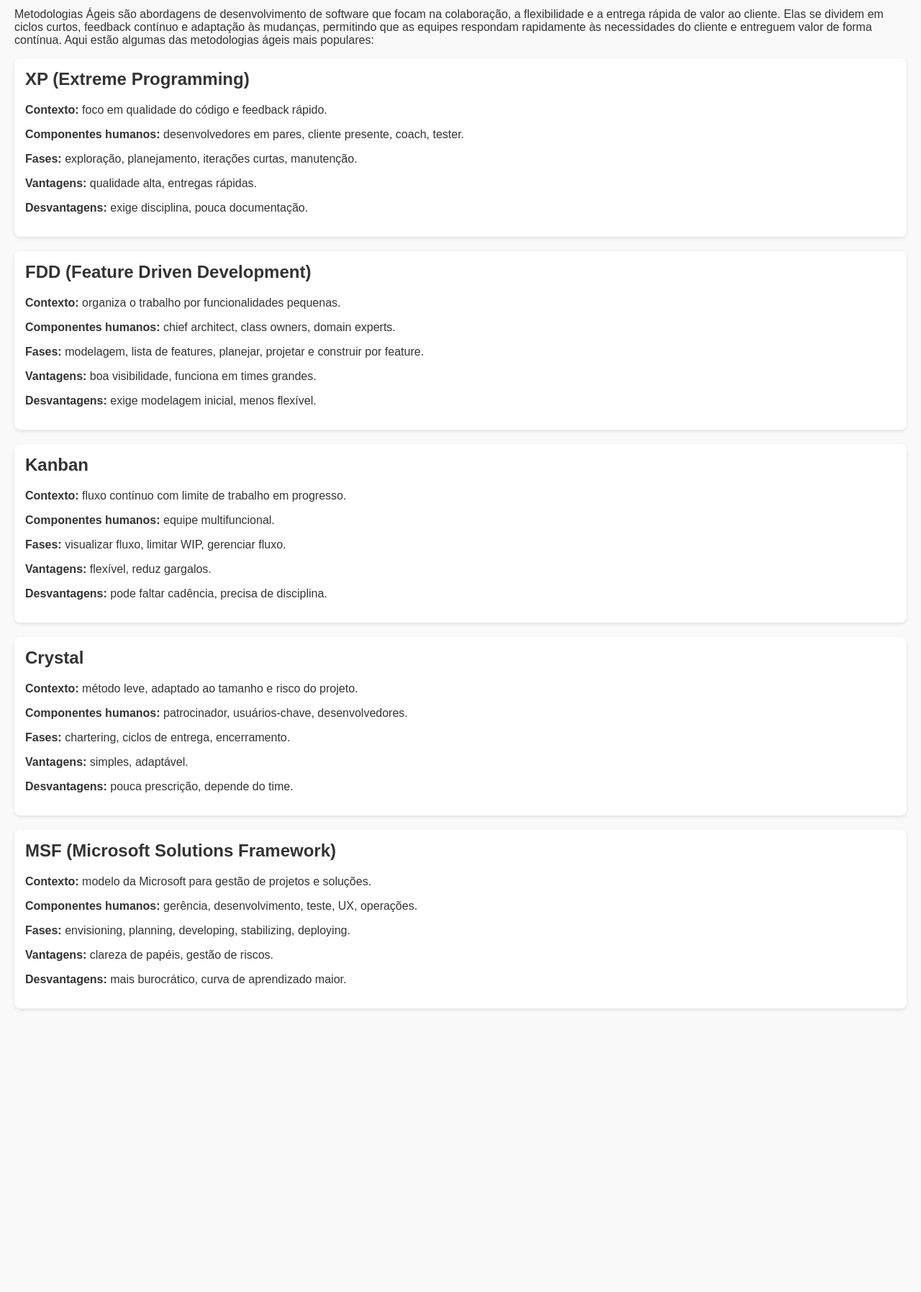
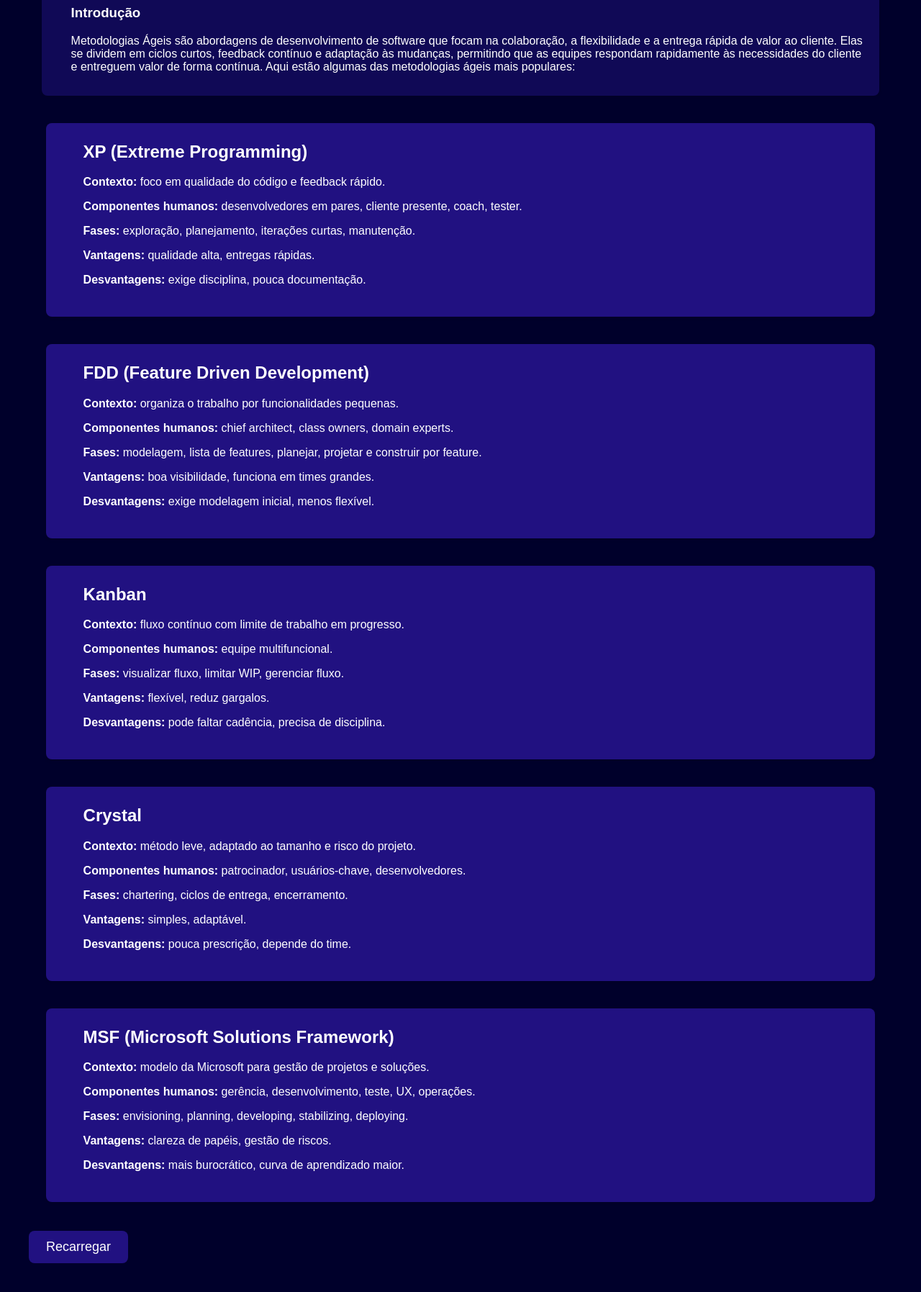
Before and after one commit to Danilo310705/Trabalho-engenharia-de-requisitos, a plain HTML site: page index.html in a window 1280 px wide. Shown: the part 108-1903 px from the top of the page at 72% size. Before the commit the page ends 1529 px from the top, so only its background shows below. Drawn offline with Linux system fonts and the light colour scheme.

Commit message:
Versão Final

```diff
--- a/index.html
+++ b/index.html
@@ -30,6 +30,7 @@ Valor da atividade: 1,0 pontos.-->
 
 
 <body>
+    <header>
         <h1>Metodologias Ágeis</h1>
 
         <div class="areaInformacoes">
@@ -40,6 +41,8 @@ Valor da atividade: 1,0 pontos.-->
                 cliente e entreguem valor de forma contínua. Aqui estão algumas das metodologias ágeis mais populares:
             </p>
         </div>
+    </header>
+
 
     <section id="xp">
         <h2>XP (Extreme Programming)</h2>
@@ -85,6 +88,13 @@ Valor da atividade: 1,0 pontos.-->
         <p><b>Vantagens:</b> clareza de papéis, gestão de riscos.</p>
         <p><b>Desvantagens:</b> mais burocrático, curva de aprendizado maior.</p>
     </section>
+
+    <Button onclick="Reload()">Recarregar</Button>
+    <script>
+        function Reload() {
+            document.body.classList.toggle("Reload_g");
+        }
+    </script>
 </body>
 
 </html>
--- /dev/null
+++ b/script.js
@@ -0,0 +1 @@
+let
--- a/stily.css
+++ b/stily.css
@@ -1,12 +1,49 @@
 body {
     font-family: Arial, sans-serif;
     margin: 20px;
-    background: #f9f9f9;
     color: #333;
+    background-color: #00002b;
+    color:  #ffffff;
+    animation: Mudar_cor 5s ease-in-out;
+}
+
+body.Reload_g{
+    animation: Girar 3s linear;
+}
+
+header {
+    background: #100956;
+    padding: 15px;
+    width:1134px;
+    margin: 0 auto;
+    margin-bottom: 20px;
+    border-radius: 8px;
+    box-shadow: 0 2px 5px rgba(0, 0, 0, 0.1);
+}
+
+button{
+    font-family: Arial, sans-serif;
+    margin: 20px;
+    background-color: #211181;
+    color:  #ffffff;
+    padding: 12px 24px;
+    border: none;
+    border-radius: 8px;
+    cursor: pointer;
+    font-size: 18px;
+
+}
+
+section:hover{
+    width:1300px;
 }
 
 h1 {
     text-align: center;
+}
+
+p, h3, h2 {
+    margin-left: 2vw;
 }
 
 nav {
@@ -21,11 +58,16 @@ nav a {
 }
 
 section {
-    background: #fff;
+    background: #211181;
     padding: 15px;
+    margin: 0 auto;
     margin-bottom: 20px;
+    margin-top: 3vw;
     border-radius: 8px;
+    width:1100px;
     box-shadow: 0 2px 5px rgba(0, 0, 0, 0.1);
+    padding: 2vw;
+    transition: 0.7s;
 }
 
 h2 {
@@ -36,3 +78,31 @@ ul {
     margin: 0;
     padding-left: 20px;
 }
+
+@keyframes Mudar_cor{
+    0% {
+        background-color: #00002b;
+    }
+    25% {
+        background-color: #010127;
+    }
+    50% {
+        background-color: #000000;
+    }
+    75% {
+        background-color: #010127;
+    }
+    100% {
+        background-color: #00002b;
+    }
+}
+
+@keyframes Girar {
+    0%{
+        transform: rotate(0deg)
+    }
+
+    100%{
+        transform: rotate(360deg);
+    }
+}
```
Lines whose indentation alone changed are shown as unchanged.
